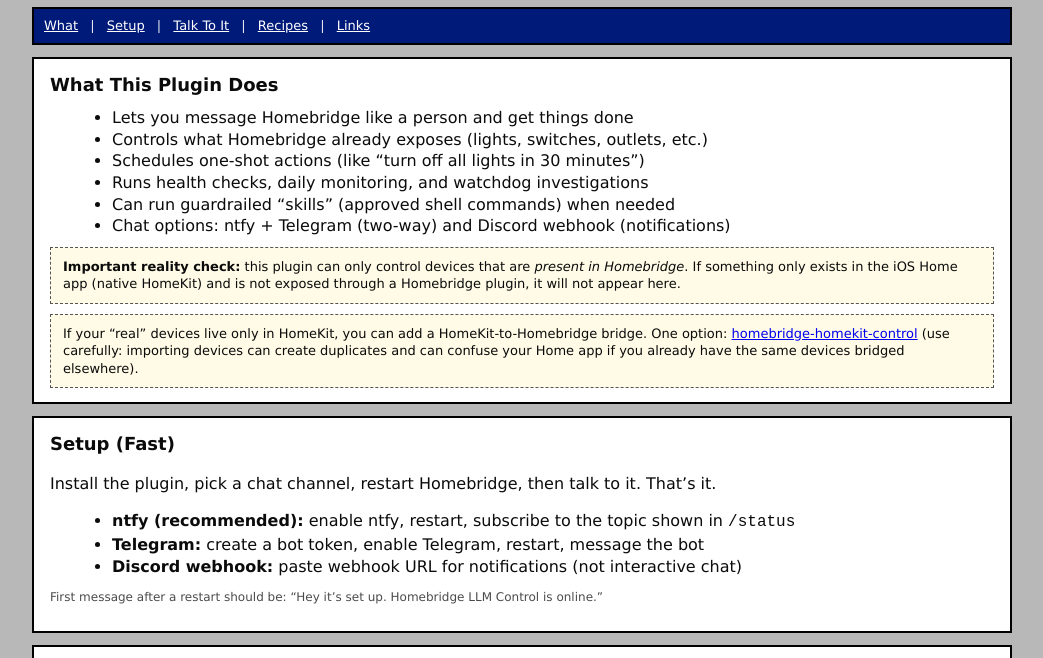
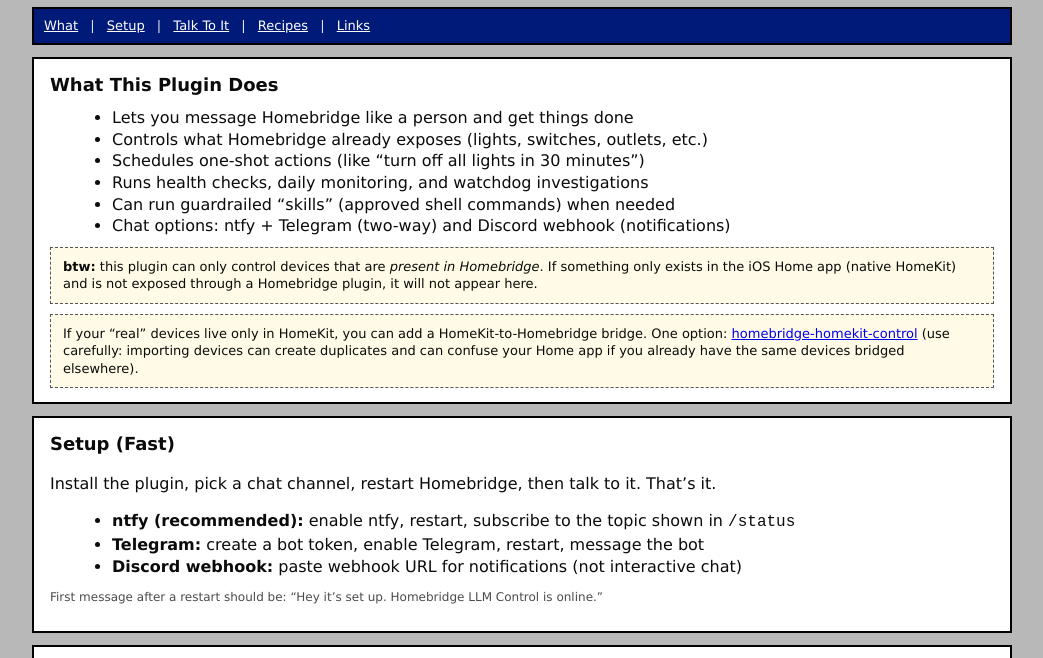
Before and after one commit to theos2node/homebridge-llm-control, a website: page index.html in a window 1280 px wide. Shown: the part 118-776 px from the top of the page, without its empty margins (118-1161 px from the left). Drawn offline with Linux system fonts and the light colour scheme.

Commit message:
docs: tweak homepage wording

```diff
--- a/index.html
+++ b/index.html
@@ -42,9 +42,9 @@
         </ul>
 
         <div class="note">
-          <strong>Important reality check:</strong> this plugin can only control devices that are <em>present in
-          Homebridge</em>. If something only exists in the iOS Home app (native HomeKit) and is not exposed through a
-          Homebridge plugin, it will not appear here.
+          <strong>btw:</strong> this plugin can only control devices that are <em>present in Homebridge</em>. If
+          something only exists in the iOS Home app (native HomeKit) and is not exposed through a Homebridge plugin, it
+          will not appear here.
         </div>
 
         <div class="note">
```
